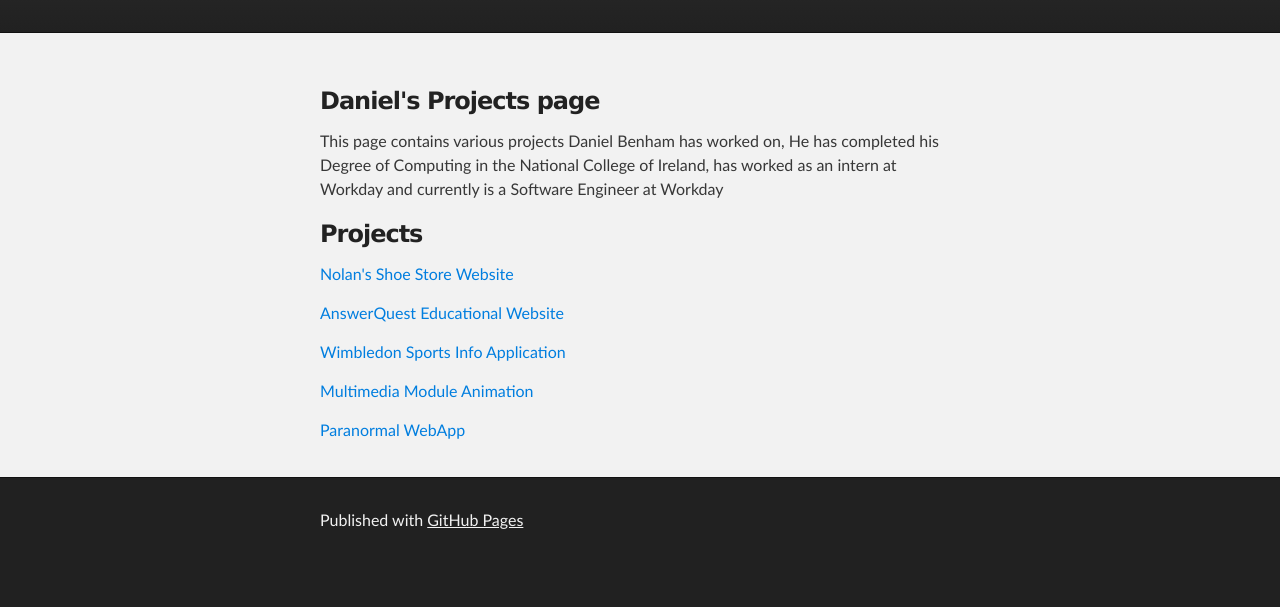
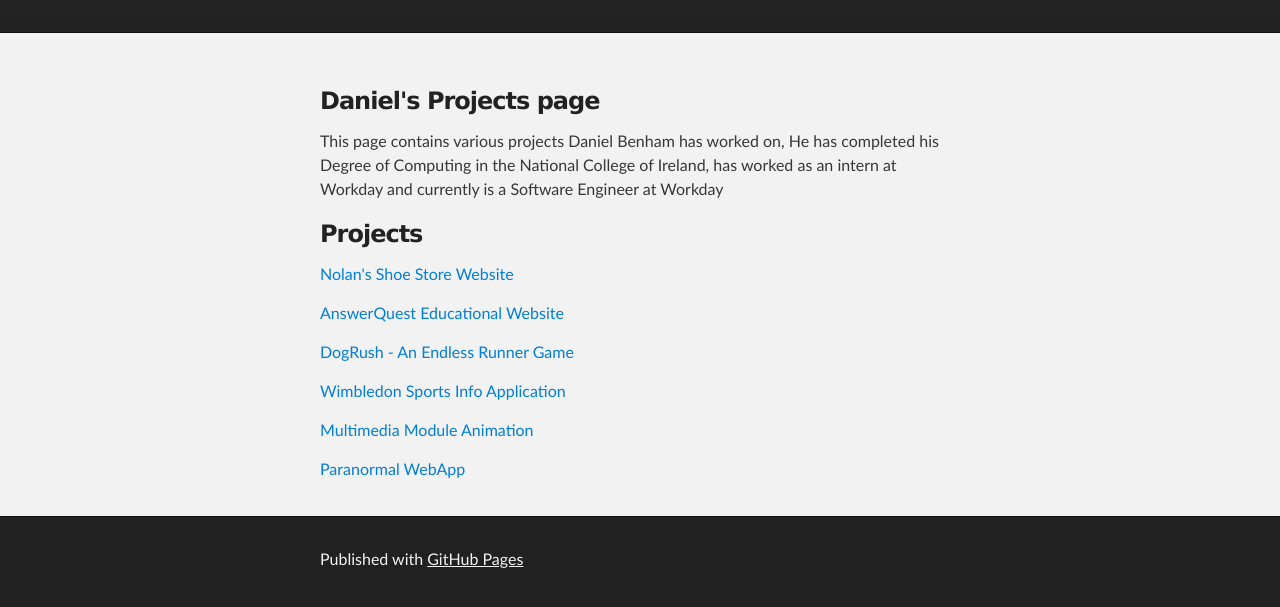
Before and after one commit to DanBen001/DanBen001.github.io, a plain HTML site: page index.html in a window 1280 px wide. Shown: the part 177-784 px from the top of the page. Drawn offline with Linux system fonts and the light colour scheme.

Commit message:
Dog Rush

```diff
--- a/index.html
+++ b/index.html
@@ -38,6 +38,7 @@ as an intern at Workday and currently is a Software Engineer at Workday</p>
 
 <p><a href="http://DanBen001.github.io/NolanShopSite">Nolan's Shoe Store Website</a></p>
 <p><a href="http://DanBen001.github.io/AnswerQuest/">AnswerQuest Educational Website</a></p>
+<p><a href="http://DanBen001.github.io/dogrush">DogRush - An Endless Runner Game</a></p>
 <p><a href="http://DanBen001.github.io/OOP-Wimbledonapp/">Wimbledon Sports Info Application</a></p>
 <p><a href="http://DanBen001.github.io/Multimedia-Project">Multimedia Module Animation</a></p>
 <p><a href="http://DanBen001.github.io/ParanormalWebsite">Paranormal WebApp</a></p>
```
